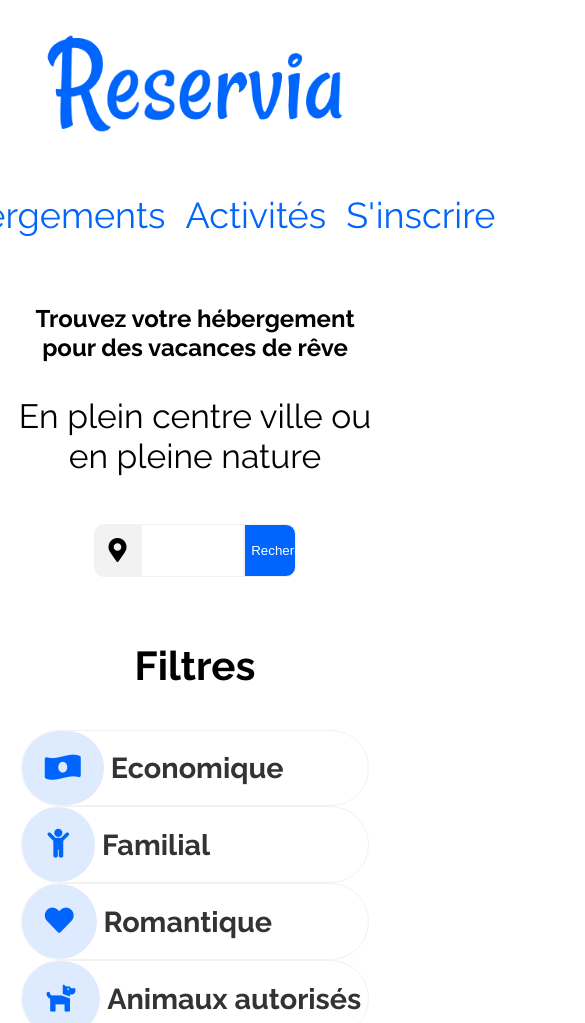
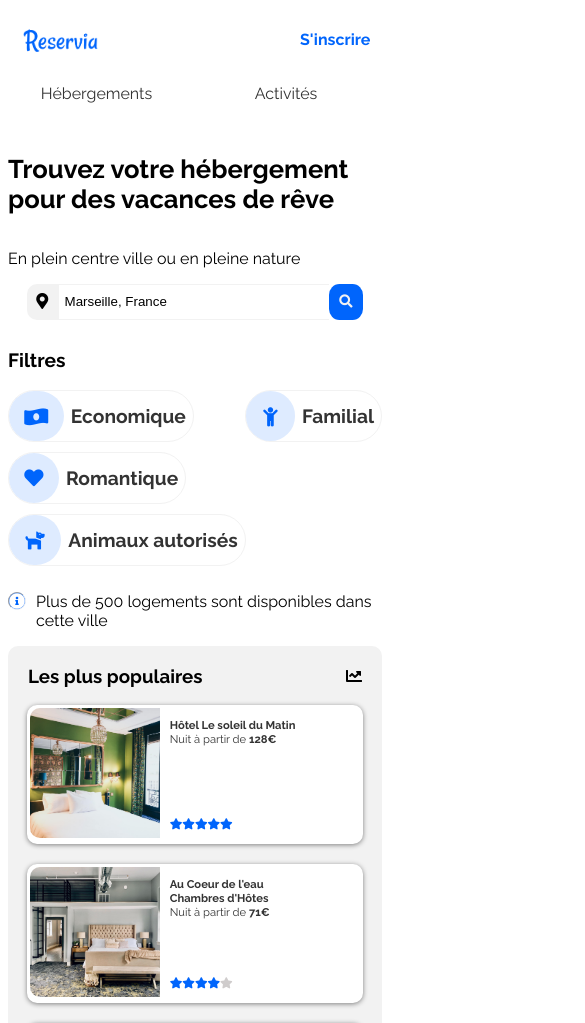
Before and after one commit to cedricfp/CedricFrapier_2_09072021, a plain HTML site: page index.html in a window 390 px wide. Shown: the top 1023 px of the page, 585 px wide, since content can reach past the window. Drawn offline with Linux system fonts and the light colour scheme.

Commit message:
modifications finales responsive

```diff
--- a/index.html
+++ b/index.html
@@ -11,24 +11,27 @@
     <body>
         <div id="bloc_page">
             <header>
-                <div id="logo">
+                <div class="logo">
                     <img src="images/logo/Reservia@3x.png" alt="logo de Reservia" />
                 </div>
-                <nav>
-                    <ul id="navigation">
-                        <li><a href="#hotel">Hébergements</a></li>
-                        <li><a href="#activités">Activités</a></li>
-                        <li><a href="#">S'inscrire</a></li>
-                    </ul>
-                </nav>
+                <div class="nav-heb">
+                    <a href="#hotel">Hébergements</a>
+                </div>
+                <div class="nav-act">
+                    <a href="#activités">Activités</a>
+                </div>
+                <div class="nav-insc">
+                    <a href="#">S'inscrire</a>
+                </div>
             </header>
             <section id="menu">
                 <h4>Trouvez votre hébergement pour des vacances de rêve</h4>
                 <p>En plein centre ville ou en pleine nature</p>
                     <div id="recherche">
                         <i class="fas fa-map-marker-alt"></i>
-                        <input id="Rechercher" type="search">
-                        <button id="boutton">Rechercher</button>
+                        <input id="Rechercher" value=" Marseille, France" type="search">
+                        <button class="bouton">Rechercher</button>
+                        <button class="bouton-loupe"><i class="fas fa-search"></i></button>
                     </div>
                     <div id="filtres">
                     <p><strong>Filtres</strong></p>
@@ -49,7 +52,10 @@
                             <div class="sousFiltre"><a href="#"><strong>Animaux autorisés</strong></a></div>
                         </div>
                     </div>
-                <p><i class="fas fa-info-circle"></i> Plus de 500 logements sont disponibles dans cette ville</p>
+                    <div id="infos">
+                        <i class="fas fa-info-circle"></i>
+                        <p> Plus de 500 logements sont disponibles dans cette ville</p>
+                    </div>
             </section>
             <section id="hotel">
                 <div id="hotel_block_hebergement">
@@ -219,7 +225,7 @@
                         </a>
                     </div>
                     <div id="flex_activités_2">
-                        <div class="Garde_Longchamp">
+                        <div class="Garde">
                             <a href="#">
                             <img src="images/activites/2_large/Notre_Dame_de_la_Garde.jpg" alt="Notre-Dame-de-la-Garde">
                             <div class="activités_description">
@@ -227,7 +233,7 @@
                             </div>
                             </a>
                         </div>
-                        <div class="Garde_Longchamp">
+                        <div class="Longchamp">
                             <a href="#">
                             <img src="images/activites/2_large/Parc_Longchamps.jpg" alt="Parc Longchamp">
                             <div class="activités_description">
--- a/stylesheet.css
+++ b/stylesheet.css
@@ -1,7 +1,11 @@
 /*! Generated by Font Squirrel (https://www.fontsquirrel.com) on July 13, 2021 */
 
 @import url('https://fonts.googleapis.com/css2?family=Raleway:wght@300;400;500;600;700;800;900&display=swap');
-
+*,
+*::before,
+*::after {
+box-sizing: border-box;
+}
 body
 {
     font-family: 'Raleway',Arial, Helvetica, sans-serif;
@@ -12,43 +16,49 @@ a:link
 }
 #bloc_page
 {
-    width: 80%;
+    width: 90%;
     margin: auto;
 }
 header
 {
-    display: flex;
-    align-items: flex-end;
-    justify-content: space-between;
+    display: grid;
+    grid-template-columns: 55% 15% 15% 15%;
 }
-#navigation
+.logo img
 {
-    list-style-type: none;
-    display: flex;
+   width: 20%;
 }
-#navigation a
+.nav-heb
 {
-    color: #0065FC
+    text-align: center;
+    margin-top: 12%;
 }
-#navigation :hover
+.nav-heb a, .nav-act a
 {
-    color: black;
+    color: #333;
 }
-nav li
+.nav-heb :hover, .nav-act :hover
 {
-    margin-right: 20px;
+    color: #0065FC;
 }
-#logo
+
+.nav-act
 {
-    display: flex;
-    flex-direction: row;
-    align-items: baseline;
+    text-align: center;
+    margin-top: 12%;
+    margin-left: 20px;
 }
-#logo img
+.nav-insc
 {
-    width: 120px;
-    height: 60px;
+    text-align: center;
+    font-weight: bold;
+    margin-top: 12%;
 }
+.nav-insc a
+{
+    color: #0065FC;
+}
+
 .fa-map-marker-alt
 {
     background-color: #F2F2F2;
@@ -65,7 +75,7 @@ nav li
     border-right: none;
     border: solid 1px #F2F2F2;
 }
-#boutton
+.bouton
 {
     border-left: none;
     border: solid 1px #F2F2F2;
@@ -73,12 +83,16 @@ nav li
     background-color: #0065FC;
     color: white;
 }
+.bouton-loupe
+{
+    display: none;
+}
 #filtres
 {
     display: flex;
     justify-content: space-between;
     align-items: center;
-    margin-right: 28%;
+    width: 57%;
     margin-top: 10px;
     font-size: 0.8em;
 }
@@ -94,11 +108,11 @@ nav li
 {
     margin-left: 7px;
 }
-#filtres a, .hebergements_content a, #soleil_du_matin a, #coeur_de_leau a, #bleu_et_blanc a, #Vieux_Port a, #Calanques a, .Pomegues a, .Frioul a, .Garde_Longchamp a
+#filtres a, .hebergements_content a, #soleil_du_matin a, #coeur_de_leau a, #bleu_et_blanc a, #Vieux_Port a, #Calanques a, .Pomegues a, .Frioul a, .Garde a, .Longchamp a
 {
     color: #333;
 }
-#filtres :hover, .hebergements_content :hover, #soleil_du_matin :hover, #coeur_de_leau :hover, #bleu_et_blanc :hover, #Vieux_Port :hover, #Calanques :hover, .Pomegues :hover, .Frioul :hover, .Garde_Longchamp :hover
+#filtres :hover, .hebergements_content :hover, #soleil_du_matin :hover, #coeur_de_leau :hover, #bleu_et_blanc :hover, #Vieux_Port :hover, #Calanques :hover, .Pomegues :hover, .Frioul :hover, .Garde :hover, .Longchamp :hover
 {
     color: #0065FC;
 }
@@ -124,6 +138,7 @@ nav li
     display: inline-block;
     border-radius: 50%;
     border: inset 1px #F2F2F2;
+
 }
 .etoile-active[data-active=true]
 {
@@ -133,6 +148,16 @@ nav li
 {
     color: #cfcccc;
 }
+#infos
+{
+    display: flex;
+    align-items: baseline;
+}
+#infos p
+{
+        margin-left: 10px;
+}
+
 #hotel
 {
     display: flex;
@@ -270,7 +295,7 @@ nav li
    box-shadow: 0 1px 5px gray;
    width: 23%;
 }
-.Pomegues, .Frioul, .Garde_Longchamp
+.Pomegues, .Frioul, .Garde, .Longchamp
 {
     border: 1px solid none;
     border-radius: 10px;
@@ -303,7 +328,7 @@ nav li
 
 }
 
-.Garde_Longchamp img
+.Garde img, .Longchamp img
 {
     width: 100%;
     height: 125px;
@@ -330,153 +355,277 @@ footer
     width: 40%;
 }
 
-@media screen and (min-width : 250px) and (max-width : 699px)
+@media screen and (min-width : 350px) and (max-width : 767px)
 {
     #bloc_page
     {
         width: 100%;
-        font-size: 1.5em;
-        text-align: center;
     }
     header
     {
-        display: flex;
-        flex-direction: column;
-        align-items: center;
+        grid-template-columns: 50% 50%;
+    }
+    .logo img
+    {
+        width: 40%;
+        margin-top: 15px;
+        margin-left: 15px;
+
+    }
+    .nav-heb
+    {
+        grid-column: 1;
+        grid-row: 2;
+        margin-right: 10px;
+    }
+    .nav-heb a {
+        display: inline;
+        position: relative;
+        text-decoration: none
+    }
+    .nav-heb a:after
+    {
+        content: '';
+        display: block;
+        width: 0%;
+        left: 0px;
+        height: 2px;
+        background: #0065FC;
+        margin-top: 15px;
+    }
+    .nav-heb a:hover:after
+    {
+        width: 100%;
+    }
+    .nav-act
+    {
+        grid-column: 2;
+        grid-row: 2;
+        margin-right: 25px;
+    }
+    .nav-act a {
+        display: inline;
+        position: relative;
+        text-decoration: none
+    }
+    .nav-act a:after
+    {
+        content: '';
+        display: block;
+        width: 0%;
+        left: 0px;
+        height: 2px;
+        background: #0065FC;
+        margin-top: 15px;
+    }
+    .nav-act a:hover:after
+    {
+        width: 100%;
+    }
+    .nav-insc
+    {
+        grid-column: 2;
+        grid-row: 1;
+        margin-left: 50%;
+    }
+    #menu h4
+    {
+        font-size: 1.6em;
     }
 
-    #logo img
-    {
-        width: 300px;
-        height: 150px;
-    }
-    #navigation
-    {
-        font-size: 1.5em;
-    }
     #recherche
     {
-        justify-content: center;
-        padding: 15px;
+        width: 90%;
+        margin: auto;
+
     }
     #Rechercher
     {
-        width: 30%;
+      width: 130%;
+      border-right: #F2F2F2;
 
     }
-    #boutton
+    .bouton
     {
-        width: 15%;
+        display: none;
     }
+    .bouton-loupe
+    {
+        display: initial;
+        color: #F2F2F2;
+        background-color: #0065FC;
+        border-radius: 30%;
+        border: #0065FC;
+        padding: 0.8em 0.8em;
+    }
+
     #filtres
     {
-        width: 100%;
-        display: grid;
-        justify-content: center;
+        width: initial;
+        display: flex;
+        flex-wrap: wrap;
         align-items: baseline;
         font-size: 1.2em;
+
     }
-    p
+    #filtres p
     {
-        font-size: 1.4em;
+        width: 100%;
+    }
+    .filtre
+    {
+        width: fit-content;
+        margin-bottom: 10px;
+    }
+    #infos
+    {
+        font-size: 1em;
+    }
+    #infos p
+    {
+    margin-left: 10px;
     }
     #hotel
     {
-        width: 100%;
         display: flex;
-        flex-wrap: wrap;
+        flex-direction: column-reverse;
     }
     #hotel_block_hebergement
     {
-        width: 90%;
-        justify-content: center;
-        margin: auto;
-        margin-bottom: 30px;
+        width: 100%;
+        background-color: white;
+    }
+    #titre_block_hebergement
+    {
+        margin-left: initial;
     }
     #hebergements_1, #hebergements_2
     {
-        display: grid;
-        justify-content: center;
-        margin: 10px;
+        display: flex;
+        flex-direction: column;
+        margin-bottom: -3px;
     }
     .hebergements_content
     {
-        width: 650px;
-        margin-bottom: 40px;
+        width: 97%;
+        margin-bottom: 20px;
     }
     .hebergements_content img
     {
-        height: 350px;
+        height: 120px;
     }
+
     #hotel_block_populaire
     {
-        width: 90%;
-        justify-content: center;
+        width: 100%;
         margin: auto;
-        height: auto;
     }
     #titre_block_2
     {
         font-size: 1.5em;
     }
-    #populaires
-    {
-        display: grid;
-        justify-content: center;
-    }
+
     .populaires_content
     {
-        margin: auto;
+        text-align: initial;
     }
     #soleil_du_matin, #coeur_de_leau, #bleu_et_blanc
     {
-        width: 650px;
+        width: 90%;
         margin-bottom: 20px;
     }
     #soleil_du_matin img, #coeur_de_leau img, #bleu_et_blanc img
     {
-        width: 450px;
-        height: 300px;
+        width: 130px;
+        height: 130px;
     }
     #activités_block
     {
-        width: 90%;
         display: flex;
         flex-wrap: wrap;
         margin: auto;
     }
-    #Vieux_Port, #flex_activités_1
+    .activités_description
+    {
+        margin-left: 10px;
+    }
+    #Vieux_Port, #Calanques
+    {
+        margin-bottom: 40px;
+        width: 100%;
+    }
+    #flex_activités_1
+    {
+        margin-bottom: 40px;
+        width: 100%;
+
+    }
+    #flex_activités_2
+    {
+        margin-bottom: 40px;
+        width: 100%;
+    }
+
+    #Vieux_Port img, #Calanques img
+    {
+        width: 100%;
+        height: 160px;
+    }
+    .Pomegues
+    {
+        width: 100%;
+        margin-bottom: 40px;
+    }
+    .Pomegues img
+    {
+        width: 100%;
+        height: 160px;
+    }
+    .Frioul img
+    {
+        width: 100%;
+        height: 160px;
+    }
+    .Garde
     {
         margin-bottom: 40px;
     }
-    #Vieux_Port img, #Calanques img
+    .Garde img, .Longchamp img
     {
-        width: 400px;
-        height: 450px;
+        width: 100%;
+        height: 160px;
     }
-    .Pomegues img
+    h5
     {
-        width: 400px;
-        height: 220px;
-    }
-    .Frioul img
-    {
-        width: 400px;
-        height: 150px;
-    }
-    .Garde_Longchamp img
-    {
-        width: 400px;
-        height: 185px;
+        display: flex;
     }
     footer
     {
         font-size: 1.1em;
+        display: flex;
+        flex-direction: column;
+        padding: inherit;
+    }
+    #A_propos, #nos_hebergements, #Assistance
+    {
+        width: initial;
+        text-align: initial;
+        margin: 10px;
     }
 }
 
-@media screen and (min-width : 700px) and (max-width : 1100px)
+@media screen and (min-width : 768px) and (max-width : 1100px)
 {
+    #bloc_page
+    {
+        width: 90%;
+    }
+    .navigation
+    {
+        display: flex;
+        justify-content: space-between;
+        width: 45%;
+    }
     #filtres
     {
         width: 80%;
@@ -496,7 +645,7 @@ footer
     {
         width: 100%;
         margin-left: initial;
-        height: 12em;
+        padding-bottom: 20px;
     }
     #populaires
     {
@@ -507,8 +656,9 @@ footer
     }
     #soleil_du_matin, #coeur_de_leau, #bleu_et_blanc
     {
-        width: 27%;
+        width: 31%;
     }
+
     #activités_block
     {
         width: 100%;
@@ -528,7 +678,7 @@ footer
         width: 100%;
         height: 60px;
     }
-    .Garde_Longchamp img
+    .Garde img, .Longchamp img
     {
         width: 100%;
         height: 75px;
```
